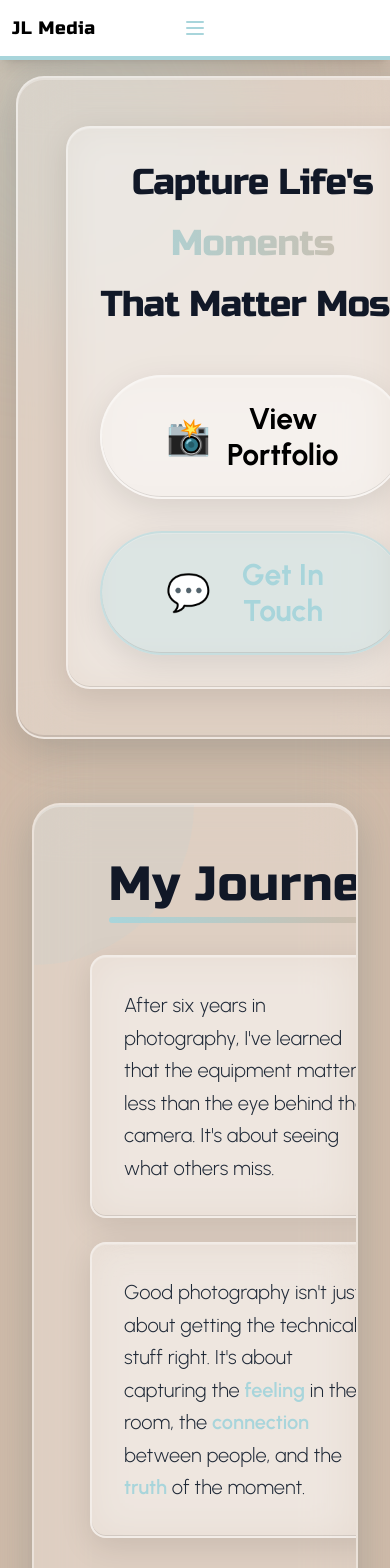
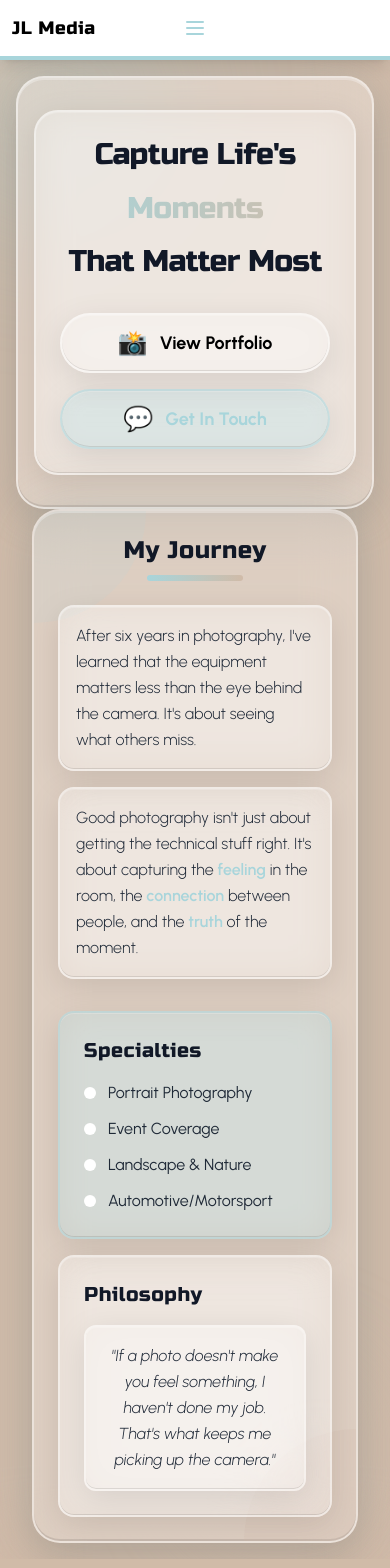
Before and after one commit to CLBlue60/Julian-portfolio, a Next.js app: page / in a window 390 px wide. Shown: the top 1568 px of the page. Built offline with nearby package versions, Linux system fonts and the light colour scheme; no server answers.

Commit message:
fixed responsive issues and coloring throughout page

```diff
--- a/src/components/ContactHero.client.tsx
+++ b/src/components/ContactHero.client.tsx
@@ -22,7 +22,7 @@ export default function ContactHero() {
     async function fetchBackgroundPhoto() {
       try {
         const data = await client.fetch(`
-          *[_type == "photo"] | order(_createdAt desc)[0]
+          *[_type == "photo"] | order(_createdAt desc)[7]
         `);
         setBackgroundPhoto(data);
       } catch (error) {
--- a/src/components/HeaderSection.client.tsx
+++ b/src/components/HeaderSection.client.tsx
@@ -10,43 +10,46 @@ export default function HeaderSection() {
 
   return (
     <section
-      className="relative min-h-[100vh] flex flex-col items-center justify-center p-4 overflow-hidden"
+      className="relative min-h-0 md:min-h-[70vh] flex flex-col items-center justify-start md:justify-center p-4 sm:p-6 md:p-8 overflow-hidden"
     >
       {/* Background with sand color glass effect */}
-      <div className="absolute inset-0 bg-sand/20 backdrop-blur-2xl z-0"></div>
+      <div className="absolute inset-0 bg-sand/20 backdrop-blur-2xl z-0 pointer-events-none" />
 
       {/* Decorative blurred shapes */}
-      <div className="absolute -top-32 -left-32 w-96 h-96 bg-sky/20 rounded-full blur-3xl z-0"></div>
-      <div className="absolute bottom-0 right-0 w-80 h-80 bg-sand/30 rounded-full blur-2xl z-0"></div>
+      <div className="absolute -top-24 -left-24 w-72 h-72 sm:w-96 sm:h-96 bg-sky/20 rounded-full blur-3xl z-0" />
+      <div className="absolute bottom-0 right-0 w-56 h-56 sm:w-80 sm:h-80 bg-sand/30 rounded-full blur-2xl z-0" />
 
       {/* Hero Section with Enhanced Glass Effect */}
-      <div className="glass-card-premium relative z-10 text-center max-w-5xl mx-auto p-12 mb-16">
-        <div className="glass-card rounded-3xl p-8 border-2 border-white/40">
-          <h1 className="text-4xl font-russo text-gray-900 sm:text-5xl lg:text-6xl mb-8 leading-tight tracking-tight">
+      <div className="glass-card-premium relative z-10 text-center w-full max-w-3xl mx-auto py-8 sm:py-10 px-4">
+        <div className="glass-card rounded-3xl p-6 sm:p-8 border-2 border-white/40">
+          <h1 className="text-3xl sm:text-4xl md:text-5xl lg:text-6xl font-russo text-gray-900 mb-6 sm:mb-8 leading-tight tracking-tight">
             Capture Life&apos;s
             <span className="block bg-gradient-to-r from-sky to-sand bg-clip-text text-transparent mt-4">
               Moments
             </span>
             <span className="block mt-4">That Matter Most</span>
           </h1>
-          <p className="text-2xl font-urbanist text-gray-700 mb-12 max-w-4xl mx-auto leading-relaxed font-light">
+
+          <p className="text-base sm:text-lg font-urbanist text-gray-700 mb-8 max-w-3xl mx-auto leading-relaxed font-light">
           </p>
-          <div className="flex flex-col sm:flex-row gap-8 justify-center items-center">
+
+          <div className="flex flex-col sm:flex-row gap-4 sm:gap-8 justify-center items-center">
             <button
               onClick={() => scrollToSection('gallery')}
-              className="glass-card glass-card-hover px-16 py-6 border-2 border-white/40 text-3xl font-bold rounded-full text-black min-w-[280px] group"
+              className="glass-card glass-card-hover px-8 sm:px-12 py-3 sm:py-4 border-2 border-white/40 text-lg sm:text-xl font-bold rounded-full text-black w-full sm:w-auto"
             >
-              <span className="relative z-10 flex items-center justify-center gap-4">
-                <span className="text-4xl">📸</span>
+              <span className="relative z-10 flex items-center justify-center gap-3">
+                <span className="text-2xl sm:text-3xl">📸</span>
                 View Portfolio
               </span>
             </button>
+
             <button
               onClick={() => scrollToSection('contact')}
-              className="glass-card glass-card-hover px-16 py-6 bg-sky/30 backdrop-blur-md border-2 border-sky/40 text-3xl font-bold rounded-full text-sky min-w-[280px] group"
+              className="glass-card glass-card-hover px-8 sm:px-12 py-3 sm:py-4 bg-sky/30 backdrop-blur-md border-2 border-sky/40 text-lg sm:text-xl font-bold rounded-full text-sky w-full sm:w-auto"
             >
-              <span className="relative z-10 flex items-center justify-center gap-4">
-                <span className="text-4xl">💬</span>
+              <span className="relative z-10 flex items-center justify-center gap-3">
+                <span className="text-2xl sm:text-3xl">💬</span>
                 Get In Touch
               </span>
             </button>
@@ -55,31 +58,32 @@ export default function HeaderSection() {
       </div>
 
       {/* Enhanced About Content with Premium Glass Effect */}
-      <div id="about" className="relative z-10 container mx-auto px-4 max-w-7xl">
-        <div className="glass-card-premium p-14 border-2 border-white/40 relative overflow-hidden">
+      <div id="about" className="relative z-10 container mx-auto px-4 sm:px-6 max-w-3xl w-full scroll-mt-20 md:scroll-mt-24 lg:scroll-mt-32">
+        <div className="glass-card-premium p-6 sm:p-10 border-2 border-white/40 relative overflow-hidden">
           {/* Decorative corner accents */}
-          <div className="absolute top-0 left-0 w-40 h-40 bg-sky/10 rounded-br-full"></div>
-          <div className="absolute bottom-0 right-0 w-40 h-40 bg-sand/20 rounded-tl-full"></div>
+          <div className="absolute top-0 left-0 w-28 h-28 bg-sky/10 rounded-br-full" />
+          <div className="absolute bottom-0 right-0 w-28 h-28 bg-sand/20 rounded-tl-full" />
 
-          <div className="grid lg:grid-cols-2 gap-16 items-center relative z-10">
+          {/* Responsive grid: single column on small screens, two on large */}
+          <div className="grid grid-cols-1 lg:grid-cols-2 gap-8 items-start relative z-10">
             {/* Left Column - Story */}
-            <div className="space-y-8">
-              <div className="flex items-center justify-center gap-6 mb-8">
-                <div className="text-center">
-                  <h3 className="text-5xl font-russo text-gray-900 mb-2">My Journey</h3>
-                  <div className="h-1.5 bg-gradient-to-r from-sky to-sand rounded-full"></div>
+            <div className="space-y-6">
+              <div className="flex items-center justify-center gap-6 mb-6">
+                <div className="text-center w-full">
+                  <h3 className="text-2xl sm:text-3xl md:text-4xl font-russo text-gray-900 mb-2">My Journey</h3>
+                  <div className="h-1.5 mx-auto w-24 bg-gradient-to-r from-sky to-sand rounded-full" />
                 </div>
               </div>
 
-              <div className="space-y-6">
-                <div className="glass-card glass-card-hover rounded-2xl p-8">
-                  <p className="text-xl font-urbanist leading-relaxed text-gray-800 font-light">
+              <div className="space-y-4">
+                <div className="glass-card glass-card-hover rounded-2xl p-4 sm:p-6">
+                  <p className="text-base sm:text-lg font-urbanist leading-relaxed text-gray-800 font-light">
                     After six years in photography, I&apos;ve learned that the equipment matters less than the eye behind the camera. It&apos;s about seeing what others miss.
                   </p>
                 </div>
 
-                <div className="glass-card glass-card-hover rounded-2xl p-8">
-                  <p className="text-xl font-urbanist leading-relaxed text-gray-800 font-light">
+                <div className="glass-card glass-card-hover rounded-2xl p-4 sm:p-6">
+                  <p className="text-base sm:text-lg font-urbanist leading-relaxed text-gray-800 font-light">
                     Good photography isn&apos;t just about getting the technical stuff right. It&apos;s about capturing the <strong className="font-semibold text-sky">feeling</strong> in the room, the <strong className="font-semibold text-sky">connection</strong> between people, and the <strong className="font-semibold text-sky">truth</strong> of the moment.
                   </p>
                 </div>
@@ -87,42 +91,38 @@ export default function HeaderSection() {
             </div>
 
             {/* Right Column - Specialties & Philosophy */}
-            <div className="space-y-10">
-              {/* Specialties Card with Enhanced Glass Effect */}
+            <div className="space-y-6">
               <div className="group">
-                <div className="glass-card glass-card-hover rounded-2xl p-10 bg-sky/30 border-2 border-sky/40">
-                  <div className="flex items-center gap-4 mb-6">
-                    <h4 className="font-russo text-3xl text-gray-900">Specialties</h4>
+                <div className="glass-card glass-card-hover rounded-2xl p-6 sm:p-8 bg-sky/30 border-2 border-sky/40">
+                  <div className="flex items-center gap-4 mb-4">
+                    <h4 className="font-russo text-xl sm:text-2xl text-gray-900">Specialties</h4>
                   </div>
-                  <ul className="space-y-4 text-xl font-urbanist text-gray-800">
-                    <li className="flex items-center gap-4">
-                      <div className="w-3 h-3 bg-white rounded-full flex-shrink-0"></div>
+                  <ul className="space-y-3 text-base sm:text-lg font-urbanist text-gray-800">
+                    <li className="flex items-center gap-3">
+                      <div className="w-3 h-3 bg-white rounded-full flex-shrink-0" />
                       <span>Portrait Photography</span>
                     </li>
-                    <li className="flex items-center gap-4">
-                      <div className="w-3 h-3 bg-white rounded-full flex-shrink-0"></div>
+                    <li className="flex items-center gap-3">
+                      <div className="w-3 h-3 bg-white rounded-full flex-shrink-0" />
                       <span>Event Coverage</span>
                     </li>
-                    <li className="flex items-center gap-4">
-                      <div className="w-3 h-3 bg-white rounded-full flex-shrink-0"></div>
+                    <li className="flex items-center gap-3">
+                      <div className="w-3 h-3 bg-white rounded-full flex-shrink-0" />
                       <span>Landscape & Nature</span>
                     </li>
-                    <li className="flex items-center gap-4">
-                      <div className="w-3 h-3 bg-white rounded-full flex-shrink-0"></div>
+                    <li className="flex items-center gap-3">
+                      <div className="w-3 h-3 bg-white rounded-full flex-shrink-0" />
                       <span>Automotive/Motorsport</span>
                     </li>
                   </ul>
                 </div>
-              </div>
 
-              {/* Philosophy Card with Enhanced Glass Effect */}
-              <div className="group">
-                <div className="glass-card glass-card-hover rounded-2xl p-10 border-2 border-white/40">
-                  <div className="flex items-center gap-4 mb-6">
-                    <h4 className="font-russo text-3xl text-gray-900">Philosophy</h4>
+                <div className="glass-card glass-card-hover rounded-2xl p-6 sm:p-8 border-2 border-white/40 mt-4">
+                  <div className="flex items-center gap-4 mb-4">
+                    <h4 className="font-russo text-xl sm:text-2xl text-gray-900">Philosophy</h4>
                   </div>
-                  <div className="glass-card rounded-xl p-6 border-2 border-white/30">
-                    <p className="text-gray-800 text-xl font-urbanist italic text-center font-light leading-relaxed">
+                  <div className="glass-card rounded-xl p-4 sm:p-6 border-2 border-white/30">
+                    <p className="text-gray-800 text-base sm:text-lg font-urbanist italic text-center font-light leading-relaxed">
                       &quot;If a photo doesn&apos;t make you feel something, I haven&apos;t done my job. That&apos;s what keeps me picking up the camera.&quot;
                     </p>
                   </div>
```
Also changed, not shown: src/components/Gallery.client.tsx (+4 -4 lines).
